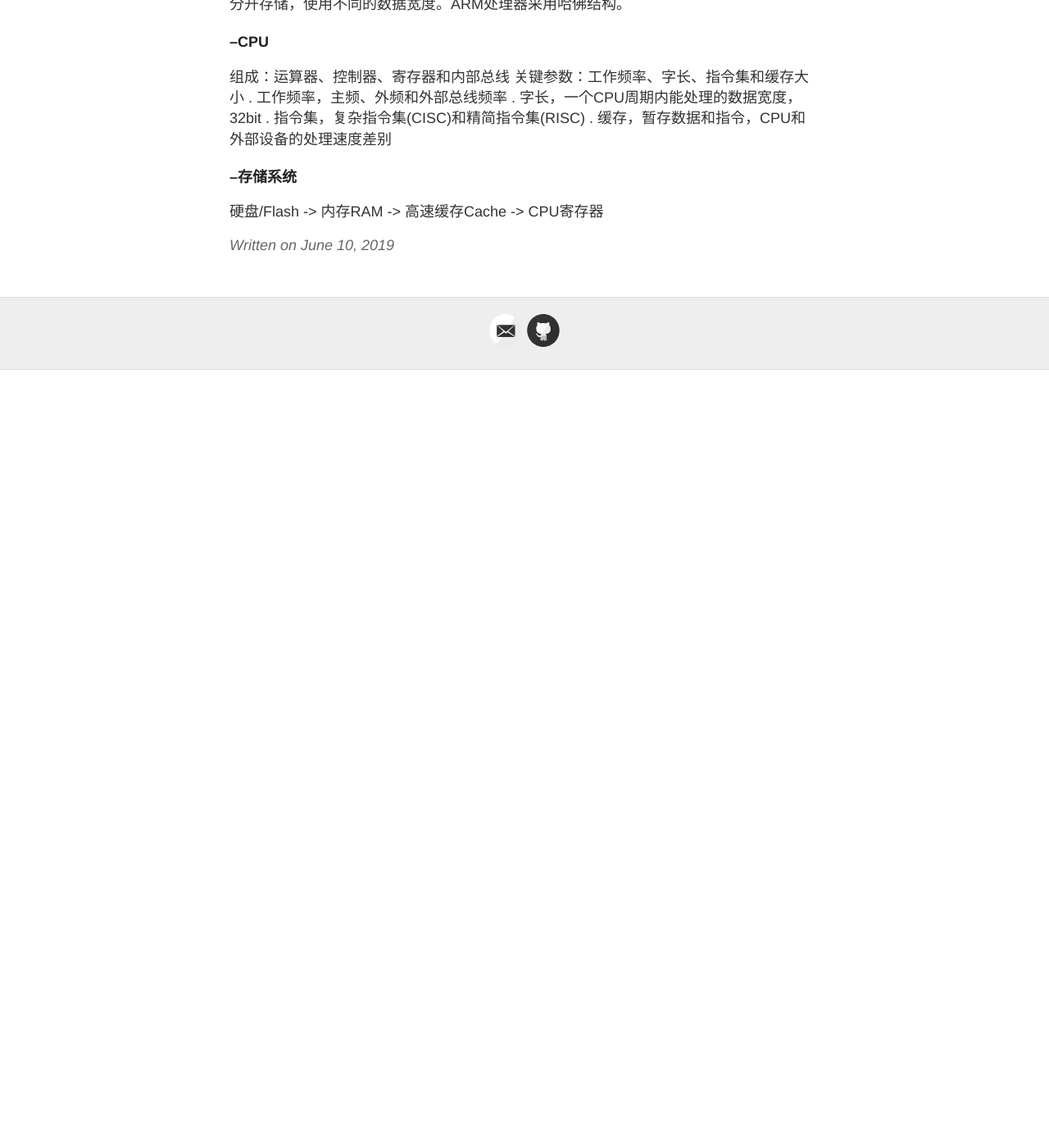
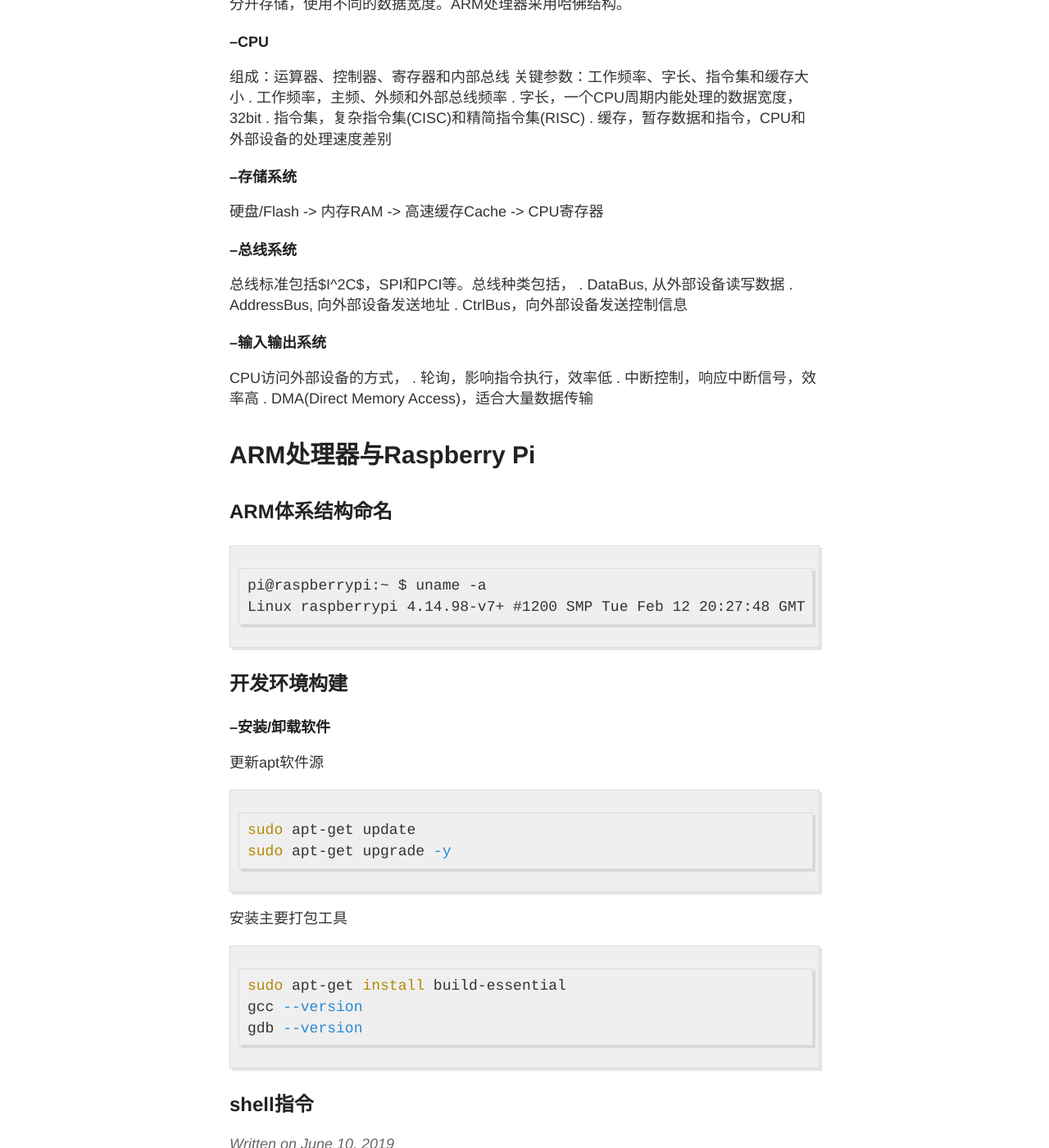
Before and after one commit to KevinACoder/kevinacoder.github.io.bkup2, a Jekyll site: the page built from _posts/2019-6-10-compute-arch.md, in a window 1280 px wide and 1400 px high, scrolled down 1064 px. Shown: the whole window at 82% size. Built offline with Jekyll 4.4.1, drawn with Linux system fonts in a browser that asks for light colours; before the commit the page ends 1515 px from its top, so only the background shows below that.

Commit message:
update config

````diff
--- a/_config.yml
+++ b/_config.yml
@@ -18,14 +18,14 @@ avatar: https://raw.githubusercontent.com/KevinACoder/kevinacoder.github.io/mast
 # Includes an icon in the footer for each username you enter
 footer-links:
   dribbble:
-  email: kevzhu92@gmail.com
+  email: zhugy92@163.com
   facebook:
   flickr:
   github: kevinacoder
   instagram:
   linkedin:
   pinterest:
-  rss: # just type anything here for a working RSS icon
+  rss: https://www.jianshu.com/u/a0839bc8e7b4 # just type anything here for a working RSS icon
   twitter:
   stackoverflow: # your stackoverflow profile, e.g. "users/50476/bart-kiers"
   youtube: # channel/<your_long_string> or user/<user-name>
@@ -70,7 +70,7 @@ kramdown:
 
 # Set the Sass partials directory, as we're using @imports
 sass:
-  style: :expanded # You might prefer to minify using :compressed
+  style: :compressed # You might prefer to minify using :compressed
 
 # Use the following plug-ins
 gems:
--- a/_posts/2019-6-10-compute-arch.md
+++ b/_posts/2019-6-10-compute-arch.md
@@ -44,3 +44,44 @@ title: Linux ARM嵌入式系统笔记
 ##### --存储系统
 
 硬盘/Flash -> 内存RAM -> 高速缓存Cache -> CPU寄存器
+
+##### --总线系统
+
+总线标准包括$I^2C$，SPI和PCI等。总线种类包括，
+. DataBus, 从外部设备读写数据
+. AddressBus, 向外部设备发送地址
+. CtrlBus，向外部设备发送控制信息
+
+##### --输入输出系统
+
+CPU访问外部设备的方式，
+. 轮询，影响指令执行，效率低
+. 中断控制，响应中断信号，效率高
+. DMA(Direct Memory Access)，适合大量数据传输
+
+# ARM处理器与Raspberry Pi
+
+## ARM体系结构命名
+
+```
+pi@raspberrypi:~ $ uname -a
+Linux raspberrypi 4.14.98-v7+ #1200 SMP Tue Feb 12 20:27:48 GMT 2019 armv7l GNU/Linux
+```
+
+## 开发环境构建
+
+##### --安装/卸载软件
+
+更新apt软件源
+```shell
+sudo apt-get update
+sudo apt-get upgrade -y
+```
+安装主要打包工具
+```shell
+sudo apt-get install build-essential
+gcc --version
+gdb --version
+```
+
+## shell指令
````
Also changed, not shown: about.md (+1 -1 lines).
